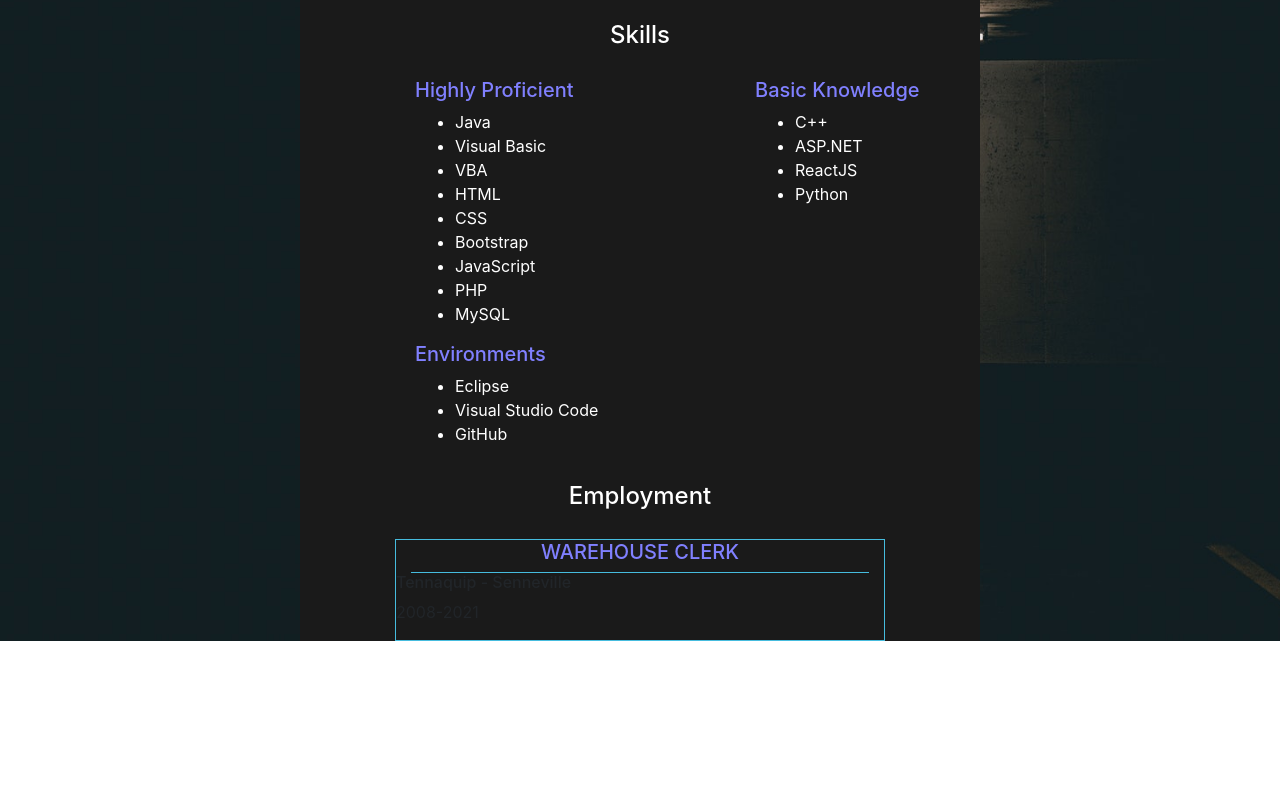
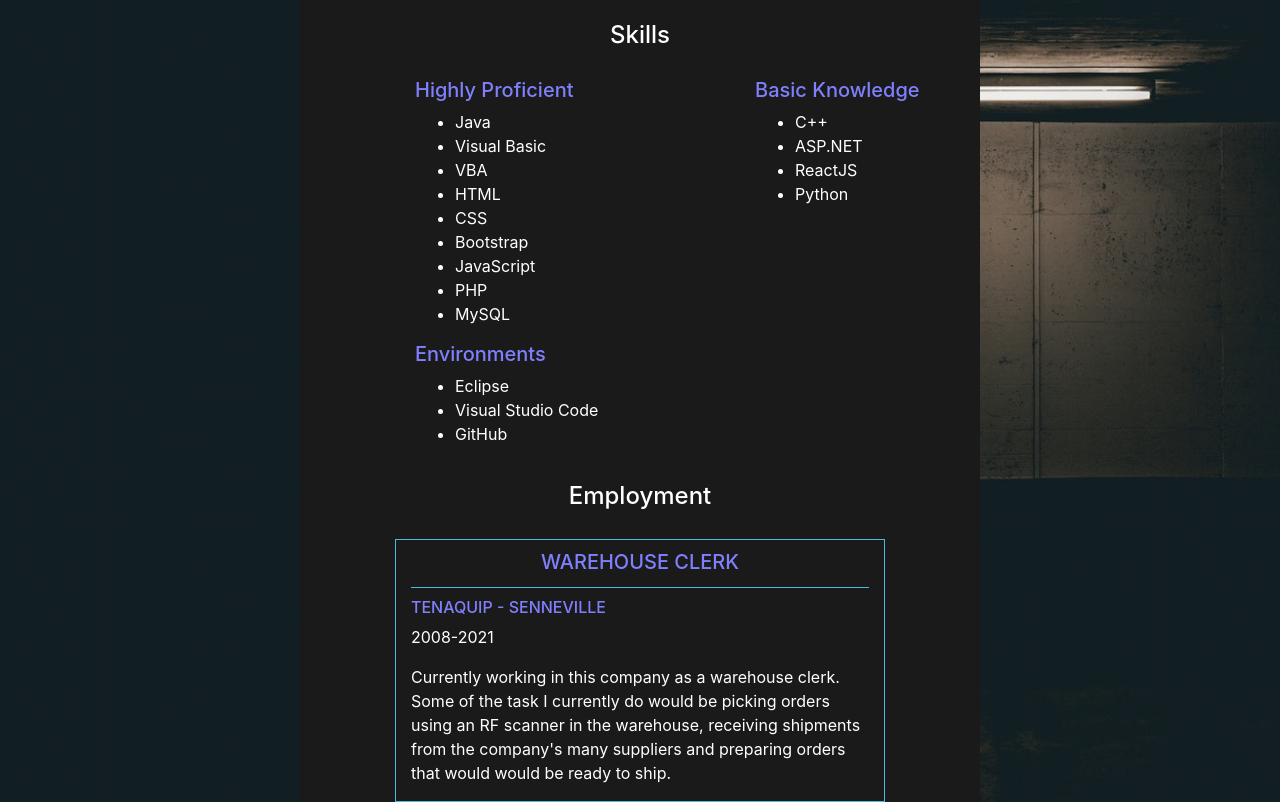
Before and after one commit to G3nK3n/React-Projects, a React (Create React App) app in the folder personal-website-ver2/: page / in a window 1280 px wide. Shown: the part 307-1109 px from the top of the page. Before the commit the page ends 948 px from the top, so only its background shows below. Built offline with nearby package versions, Linux system fonts and the light colour scheme.

Commit message:
Continuing employment section of the Resume page

```diff
--- a/personal-website-ver2/src/Components/Resume/Employment/Employment.js
+++ b/personal-website-ver2/src/Components/Resume/Employment/Employment.js
@@ -25,9 +25,16 @@ const employment = () => (
             </Row>
             <Row>
                 <Col>
-                    <div>
-                        <h6>Tennaquip - Senneville</h6>
+                    <div className={classes.CurrentWork}>
+                        <h6>TENAQUIP - SENNEVILLE</h6>
                         <p>2008-2021</p>
+                        <div>
+                            <p>
+                                Currently working in this company as a warehouse clerk. Some of the task I currently do would be picking orders using
+                                an RF scanner in the warehouse, receiving shipments from the company's many suppliers and preparing orders that would
+                                would be ready to ship.
+                            </p>
+                        </div>
                     </div>
                 </Col>
             </Row>
--- a/personal-website-ver2/src/Components/Resume/Employment/Employment.module.css
+++ b/personal-website-ver2/src/Components/Resume/Employment/Employment.module.css
@@ -19,6 +19,8 @@
 .WorkPositionTitle h5{
     text-align: center;
     color: #8080FF;
+    padding-top: 10px;
+    padding-bottom: 5px;
 }
 
 .WorkPositionInside {
@@ -26,3 +28,13 @@
     margin-left: 15px;
     margin-right: 15px;
 }
+
+.CurrentWork {
+    padding: 0 15px;
+    padding-top: 10px;
+    color: white;
+}
+
+.CurrentWork h6 {
+    color: #8080FF;
+}
```
Also changed, not shown: 1 other file (tests, documents, lock files or other folders).
